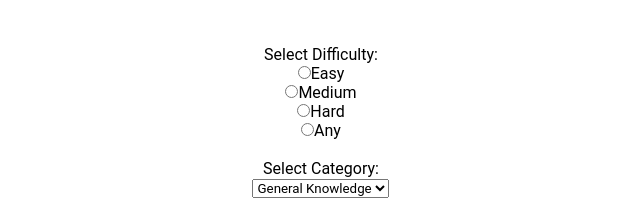
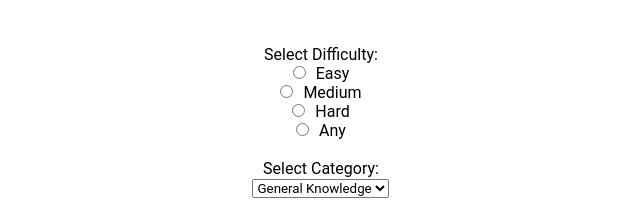
Before and after one commit to fac28/elena-tess-w5, a React (Vite) app in the folder myapp/: page / in a window 1280 px wide. Shown: the part 203-403 px from the top of the page, without its empty margins (319-959 px from the left). Built offline with nearby package versions, Linux system fonts and the light colour scheme; no server answers.

Commit message:
radio gap added

```diff
--- a/myapp/src/App.css
+++ b/myapp/src/App.css
@@ -110,7 +110,6 @@
   margin-bottom: 10px;
   display: flex;
   align-items: center;
-  padding-left: 10px;
 }
 
 .btn {
@@ -118,3 +117,7 @@
   padding: 10px;
   margin-right: 20px;
 }
+
+input[type="radio"] {
+  margin-right: 10px;
+}
```
Also changed, not shown: myapp/package.json (line endings or trailing spaces), 2 other files (tests, documents, lock files or other folders).
